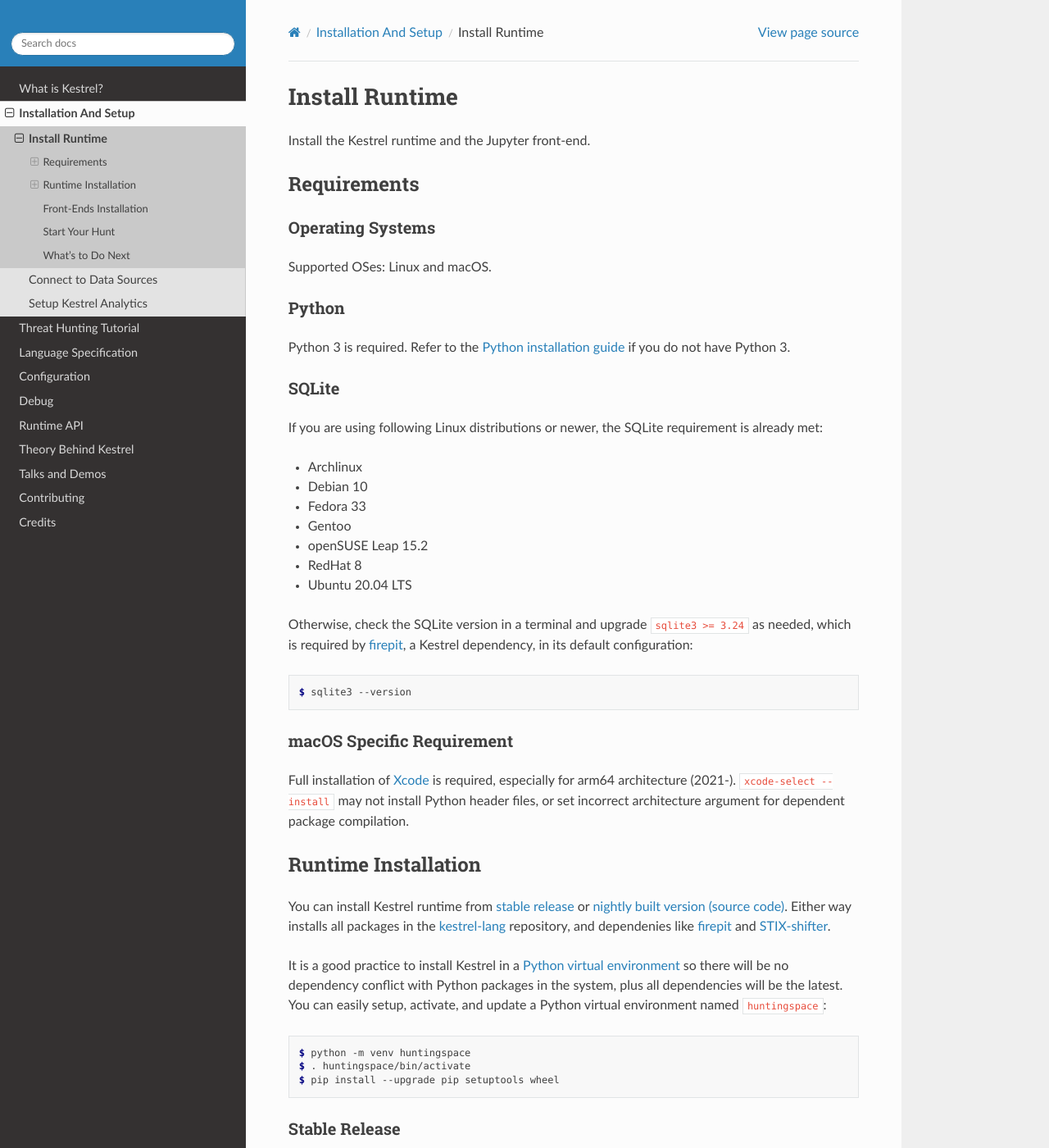
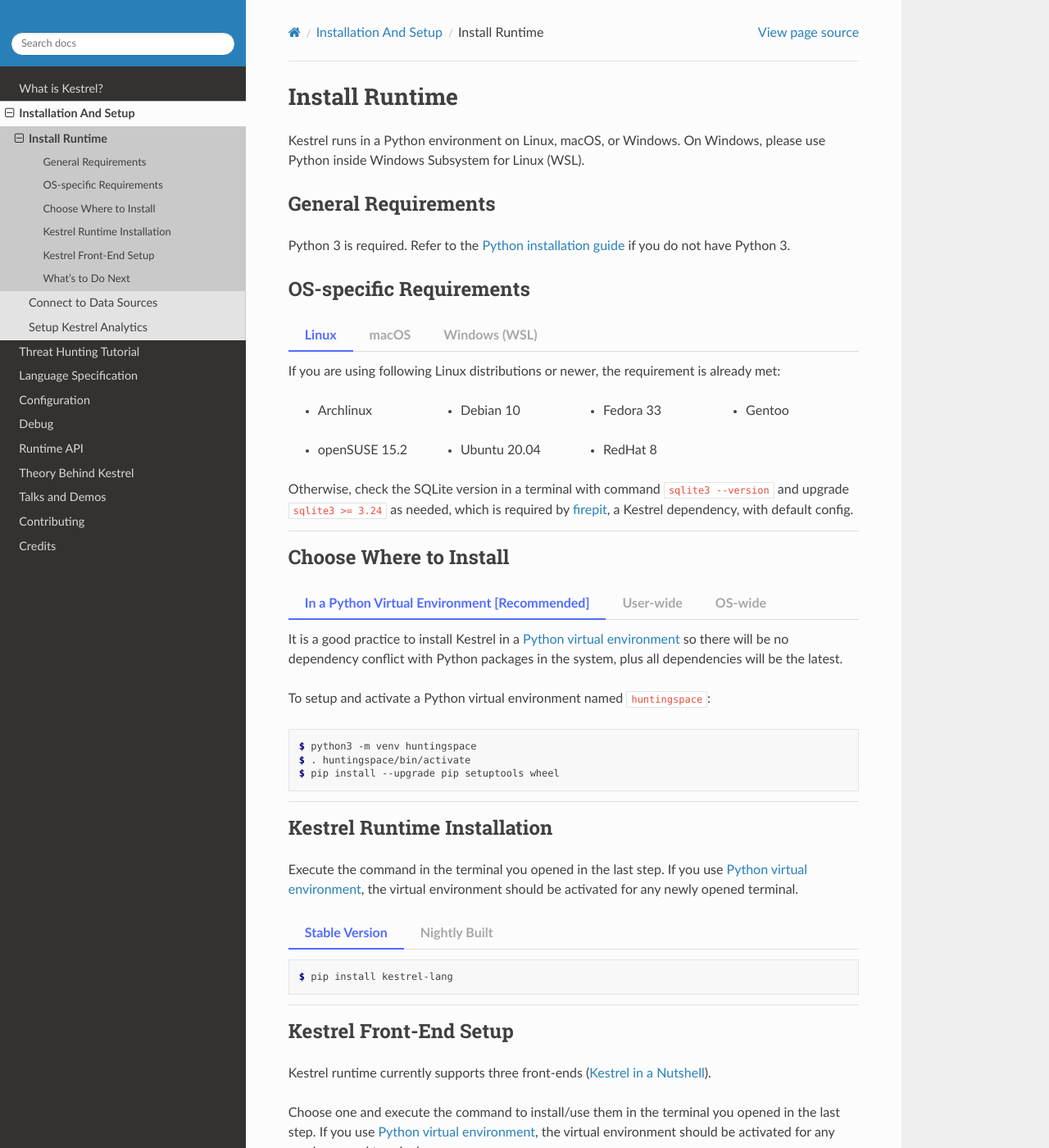
Before and after one commit to opencybersecurityalliance/kestrel-lang, a Sphinx documentation site: the page built from docs/installation/runtime.rst, in a window 1280 px wide and 1400 px high. Shown: the whole window at 82% size. Built offline with Sphinx 7.4.7 and the Read the Docs theme 2.0.0, drawn with Linux system fonts in a browser that asks for light colours; some of the changed text lies outside the part shown.

Commit message:
doc:install upgrade

```diff
--- a/docs/conf.py
+++ b/docs/conf.py
@@ -19,6 +19,7 @@
     "sphinx.ext.napoleon",
     "sphinx.ext.viewcode",
     "sphinx.ext.autosectionlabel",
+    "sphinx_design",
 ]
 
 autodoc_default_options = {
--- a/docs/installation/runtime.rst
+++ b/docs/installation/runtime.rst
@@ -2,132 +2,196 @@
 Install Runtime
 ===============
 
-Install the Kestrel runtime and the Jupyter front-end.
+Kestrel runs in a Python environment on Linux, macOS, or Windows. On Windows,
+please use Python inside Windows Subsystem for Linux (WSL).
 
-Requirements
-============
-
-Operating Systems
------------------
-
-Supported OSes: Linux and macOS.
-
-Python
-------
+General Requirements
+====================
 
 Python 3 is required. Refer to the `Python installation guide`_ if you do not have Python 3.
 
-SQLite
-------
+OS-specific Requirements
+========================
 
-If you are using following Linux distributions or newer, the SQLite requirement is
-already met:
+.. tab-set::
 
-- Archlinux
-- Debian 10
-- Fedora 33
-- Gentoo
-- openSUSE Leap 15.2
-- RedHat 8
-- Ubuntu 20.04 LTS
+    .. tab-item:: Linux
 
-Otherwise, check the SQLite version in a terminal and upgrade ``sqlite3 >=
-3.24`` as needed, which is required by `firepit`_, a Kestrel dependency, in its
-default configuration:
+        If you are using following Linux distributions or newer, the requirement is
+        already met:
 
-.. code-block:: console
+        .. grid:: 4
+            :margin: 0
 
-    $ sqlite3 --version
+            .. grid-item::
 
-macOS Specific Requirement
---------------------------
+                - Archlinux
 
-Full installation of `Xcode`_ is required, especially for arm64 architecture
-(2021-). ``xcode-select --install`` may not install Python header files, or set
-incorrect architecture argument for dependent package compilation.
+            .. grid-item::
 
-Runtime Installation
-====================
+                - Debian 10
 
-You can install Kestrel runtime from `stable release`_ or `nightly built
-version (source code)`_. Either way installs all packages in the
-`kestrel-lang`_ repository, and dependenies like `firepit`_ and
-`STIX-shifter`_.
+            .. grid-item::
 
-It is a good practice to install Kestrel in a `Python virtual environment`_ so
-there will be no dependency conflict with Python packages in the system, plus
-all dependencies will be the latest. You can easily setup, activate, and update
-a Python virtual environment named ``huntingspace``:
+                - Fedora 33
 
-.. code-block:: console
+            .. grid-item::
 
-    $ python -m venv huntingspace
-    $ . huntingspace/bin/activate
-    $ pip install --upgrade pip setuptools wheel
+                - Gentoo
 
-Stable Release
---------------
+            .. grid-item::
 
-Run this command in your terminal (``huntingspace`` activated):
+                - openSUSE 15.2
 
-.. code-block:: console
+            .. grid-item::
 
-    $ pip install kestrel-lang
+                - Ubuntu 20.04
 
-Nightly Built Version (Source Code)
------------------------------------
+            .. grid-item::
 
-Run this command in your terminal (``huntingspace`` activated):
+                - RedHat 8
 
-.. code-block:: console
+        Otherwise, check the SQLite version in a terminal with command
+        ``sqlite3 --version`` and upgrade ``sqlite3
+        >= 3.24`` as needed, which is required by `firepit`_, a Kestrel
+        dependency, with default config.
 
-    $ git clone git://github.com/opencybersecurityalliance/kestrel-lang
-    $ cd kestrel-lang && pip install .
+    .. tab-item:: macOS
 
-Front-Ends Installation
+        Full installation of `Xcode`_ is required, especially for Mac with
+        Apple silicon (M1/M2/...).
+
+        The basic ``xcode-select --install`` may not install Python header
+        files, or set incorrect architecture argument for dependent package
+        compilation, so the full installation of `Xcode`_ is required.
+
+    .. tab-item:: Windows (WSL)
+
+        Nothing needed.
+
+Choose Where to Install
+=======================
+
+.. tab-set::
+
+    .. tab-item:: In a Python Virtual Environment [Recommended]
+
+        It is a good practice to install Kestrel in a `Python virtual
+        environment`_ so there will be no dependency conflict with Python
+        packages in the system, plus all dependencies will be the latest.
+
+        To setup and activate a Python virtual environment named
+        ``huntingspace``:
+
+        .. code-block:: console
+
+            $ python3 -m venv huntingspace
+            $ . huntingspace/bin/activate
+            $ pip install --upgrade pip setuptools wheel
+
+    .. tab-item:: User-wide
+
+        If you don't like `Python virtual environment`_ or think it is too
+        complicated, you can directly install Kestrel under a user.
+
+        There is nothing you need to do in this step besides opening a terminal
+        under that user, or login to the remote host under that user.
+
+        The downside is all Python packages under that user are in the same
+        namespace. If Kestrel requires a specific version of a library package,
+        and another application requires a different version of the same
+        library package, that will cause a conflict (``pip`` in the next step
+        will give a warning if happens).
+
+    .. tab-item:: OS-wide
+
+        It is not recommended to install Kestrel as system packages since the
+        configurations of Kestrel is under the user who runs it. However, it is
+        possible to install Kestrel as system package, just open a terminal and
+        swtich to ``root`` as follows:
+
+        .. code-block:: console
+
+            $ sudo -i
+
+Kestrel Runtime Installation
+============================
+
+Execute the command in the terminal you opened in the last step. If you use
+`Python virtual environment`_, the virtual environment should be activated for
+any newly opened terminal.
+
+.. tab-set::
+
+    .. tab-item:: Stable Version
+
+        .. code-block:: console
+
+            $ pip install kestrel-lang
+
+    .. tab-item:: Nightly Built
+
+        .. code-block:: console
+
+            $ git clone git://github.com/opencybersecurityalliance/kestrel-lang
+            $ cd kestrel-lang && pip install .
+
+Kestrel Front-End Setup
 =======================
 
 Kestrel runtime currently supports three front-ends
-(:ref:`overview/index:Kestrel in a Nutshell`):
+(:ref:`overview/index:Kestrel in a Nutshell`).
 
-1. Command-line execution utility ``kestrel`` (installed in the
-   package ``kestrel-lang``):
+Choose one and execute the command to install/use them in the terminal you
+opened in the last step. If you use `Python virtual environment`_, the virtual
+environment should be activated for any newly opened terminal.
 
-.. code-block:: console
+.. tab-set::
 
-    $ kestrel [-h] [-v] [--debug] hunt101.hf
+    .. tab-item:: Jupyter Notebook
 
-2. Kestrel Jupyter Notebook kernel (if you plan to hunt in Jupyter with Kestrel):
+        This is the most popular front-end for Kestrel and it provides an
+        interactive way to develop :ref:`language/tac:Hunt Flow` and
+        :ref:`language/tac:Huntbook`. You can install the Jupyter front-end by:
 
-.. code-block:: console
+        .. code-block:: console
 
-    $ pip install kestrel-jupyter
-    $ python -m kestrel_jupyter_kernel.setup
+            $ pip install kestrel-jupyter
+            $ python -m kestrel_jupyter_kernel.setup
 
-3. Python API:
+        Then, you can start the Jupyter Notebook and dive into
+        :ref:`tutorial:Kestrel + Jupyter`:
 
-- Start a Kestrel session in Python directly. See more at :doc:`../source/kestrel.session`.
+        .. code-block:: console
 
-- Use `magic command`_ in iPython environment. Check `kestrel-jupyter`_ package for usage.
+            $ jupyter nbclassic
 
-Start Your Hunt
-===============
+    .. tab-item:: Command-line Utility
 
-Now the Kestrel runtime is set up and you can run a Kestrel huntflow with the
-command-line utility or launch a Jupyter service for developing a huntbook
-interactively (``huntingspace`` activated):
+        The ``kestrel`` command is installed along with the Kestrel runtime
+        installation in the last step. This is designed for batch execution and
+        hunting automation. You can use it right away like:
 
-.. code-block:: console
+        .. code-block:: console
 
-    $ jupyter nbclassic
+            $ kestrel myfirsthuntflow.hf
+
+        Check out the :ref:`tutorial:Hello World Hunt` for more information.
+
+    .. tab-item:: Python API
+
+        You can use/call Kestrel from any Python program.
+
+        - Start a Kestrel session in Python directly. See more at :doc:`../source/kestrel.session`.
+
+        - Use `magic command`_ in iPython environment. Check `kestrel-jupyter`_ package for usage.
 
 What's to Do Next
 =================
 
-- :ref:`tutorial:Hello World Hunt`
 - :doc:`datasource`
 - :doc:`analytics`
-- `Explore Kestrel huntbooks`_
+- `Kestrel Language Tutorial`_
 - :doc:`../language/index`
 
 .. _Python installation guide: http://docs.python-guide.org/en/latest/starting/installation/
--- a/docs/requirements.txt
+++ b/docs/requirements.txt
@@ -1,3 +1,4 @@
 docutils==0.17.1
 sphinx==5.3.0
 sphinx-rtd-theme==1.1.1
+sphinx-design==0.3.0
--- a/docs/tutorial.rst
+++ b/docs/tutorial.rst
@@ -77,7 +77,7 @@
 
 .. code-block:: console
 
-    $ jupyter notebook
+    $ jupyter nbclassic
 
 2. Start a hunt book by clicking the ``New`` button on the top left and choose
    ``Kestrel`` kernel:
@@ -236,7 +236,7 @@
 
 .. code-block:: console
 
-    $ jupyter notebook
+    $ jupyter nbclassic
 
 Write the first ``GET`` command to use STIX-shifter data source
 interface. After typing the ``stixshifter://`` URI prefix, press ``TAB`` to
```
Also changed, not shown: other parts of docs/installation/runtime.rst (+1 -1 lines), docs/installation/index.rst (+33 -0 lines), 1 other file.
